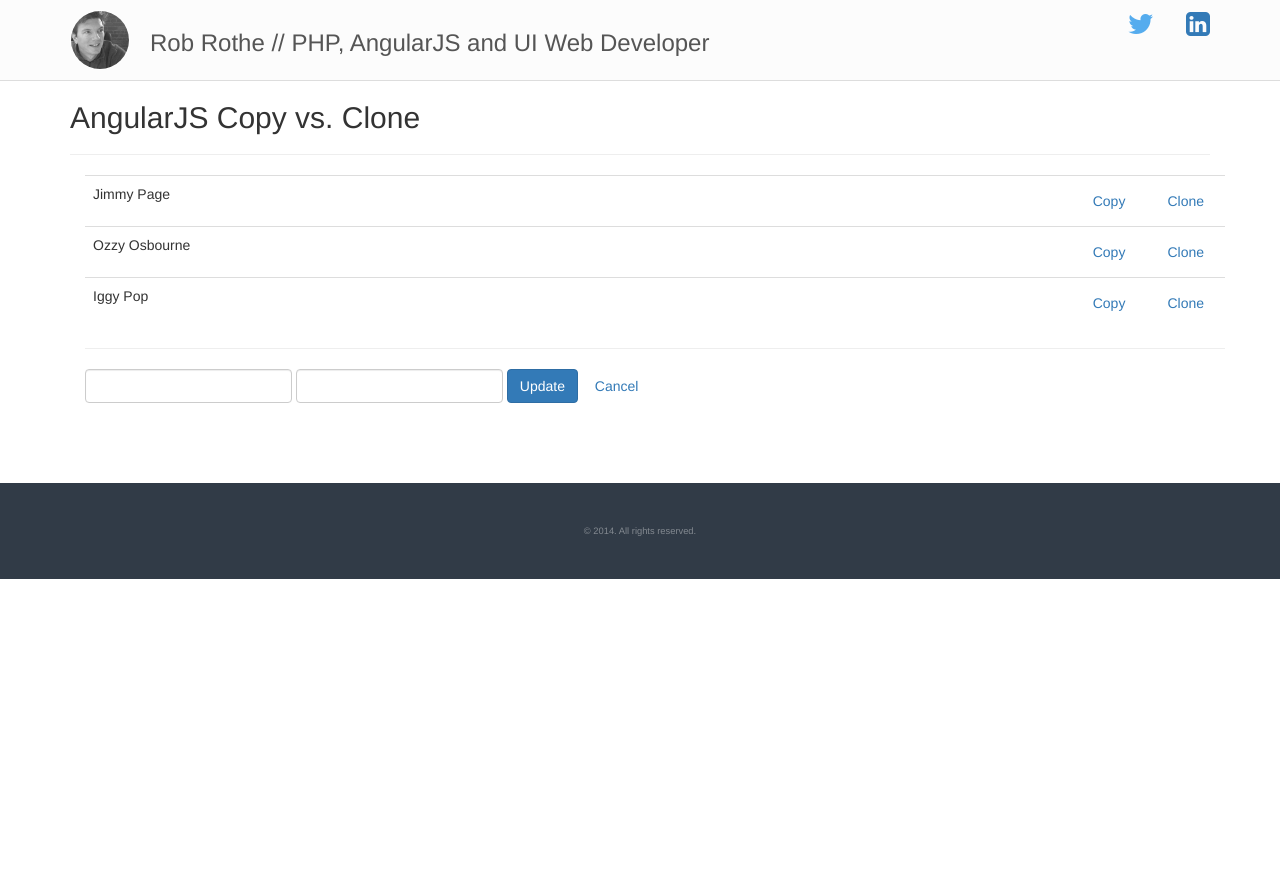
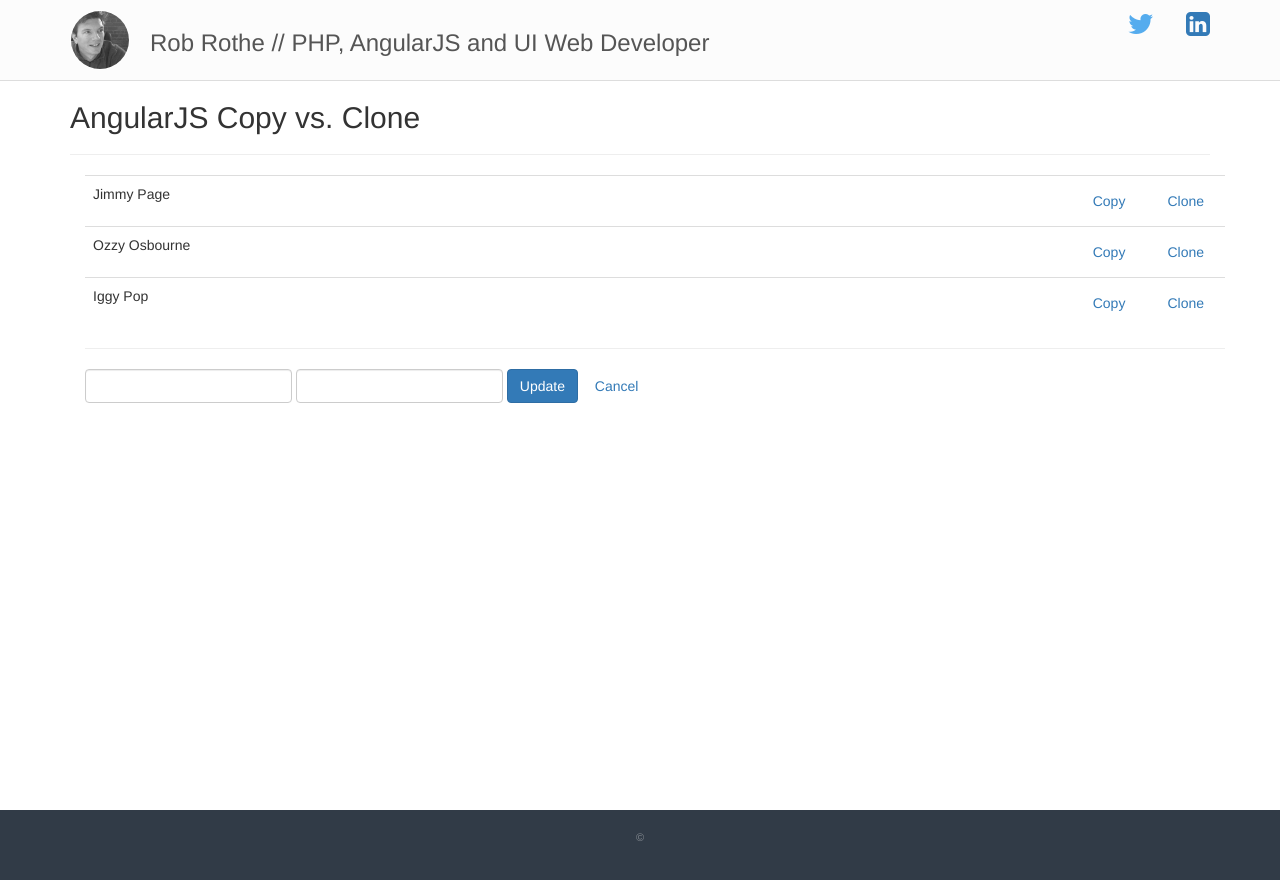
Before and after one commit to robrothedev/robrothedev.github.io, a Jekyll site: the page built from examples/angularjs-copy-vs-clone.md, in a window 1280 px wide. Shown: the top 880 px of the page. Built offline with Jekyll 4.4.1, drawn with Linux system fonts in a browser that asks for light colours; nearby versions of some CDN libraries.

Commit message:
Updating

```diff
--- /dev/null
+++ b/_includes/footer.html
@@ -0,0 +1,5 @@
+<footer>
+	<div class="container">
+    	&copy;
+	</div>
+</footer>
--- a/_layouts/examples.html
+++ b/_layouts/examples.html
@@ -34,17 +34,13 @@
 
 
   <body>
-    {% include header.html %}
-    <div class="container main">
-        {{ content }}
+    <div class="wrapper">
+     {% include header.html %}
+      <div class="container">
+          {{ content }}
+      </div>
     </div>
-    <footer class="footer">
-      <div class="container">
-        <small>
-          &copy; <time datetime="{{ site.time | date_to_xmlschema }}">{{ site.time | date: '%Y' }}</time>. All rights reserved.
-        </small>
-      </div>
-    </footer>
+   {% include footer.html %}
 
   </body>
 </html>
--- a/public/css/site.css
+++ b/public/css/site.css
@@ -1,5 +1,14 @@
-body {
+html, body {
+  height: 100%;
   font-family: 'HelveticaNeue-Light', 'Helvetica Neue Light', 'Helvetica Neue', Helvetica, Arial, 'Lucida Grande', sans-serif;
+}
+
+.wrapper {
+  min-height: 100%;
+  height: auto !important;
+  height: 100%;
+  margin: 0 auto -90px;
+  padding-bottom:120px;
 }
 
 .container {
@@ -38,22 +47,29 @@ body {
   margin-right:20px;
 }
 
-.main {
-  margin-bottom:80px;
-}
-
 .post h1,
 .page h1 {
   font-size:28px;
 }
 
 footer {
-  padding:40px 0;
-  position:static;
-  bottom:0;
+  height:90px;
   width:100%;
   background:#313b47;
   color:rgba(255,255,255, 0.4);
   font-size:11px;
   text-align:center;
 }
+
+footer .container {
+  padding:20px;
+}
+
+@media (max-width: 767px) {
+    footer {
+      margin-left: -20px;
+      margin-right: -20px;
+      padding-left: 20px;
+      padding-right: 20px;
+    }
+  }
```
